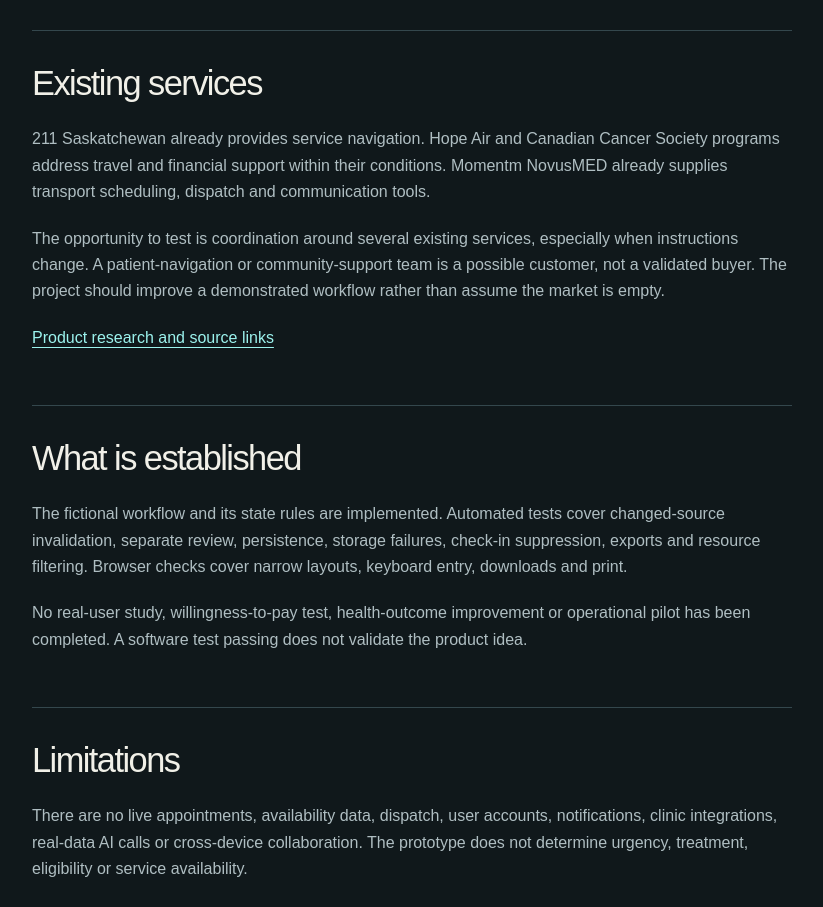
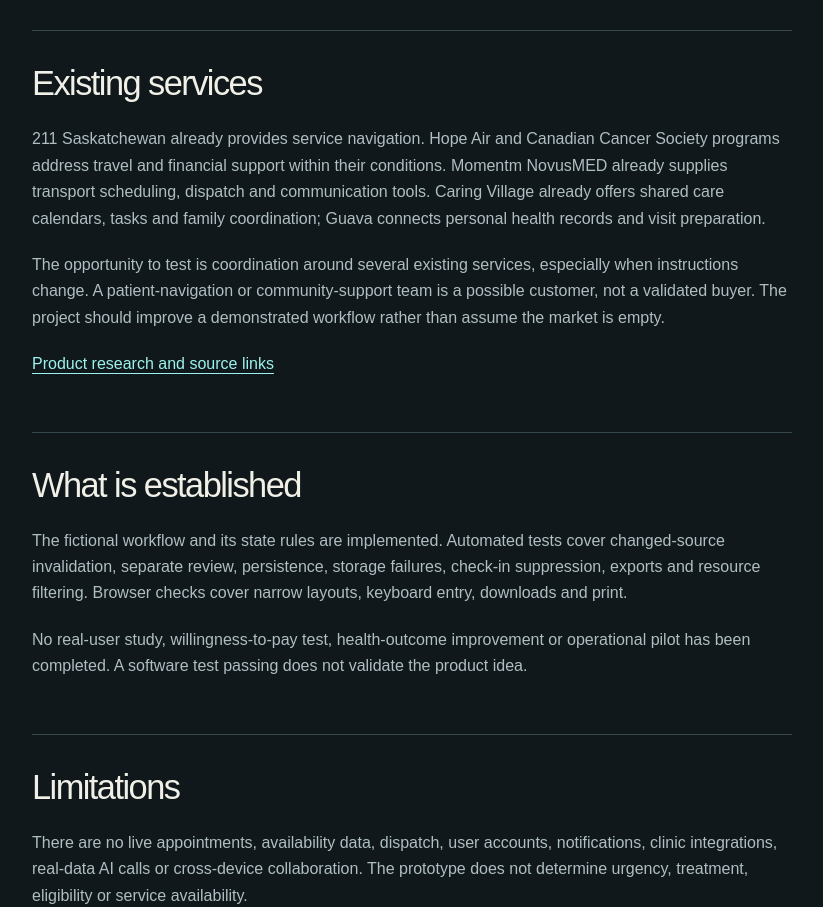
Before and after one commit to Kushrishi/kushrishi.com, a Next.js app: page /projects/prairiereach in a window 1280 px wide. Shown: the part 2660-3567 px from the top of the page, without its empty margins (318-1141 px from the left). Built offline with nearby package versions, Linux system fonts and the light colour scheme.

Commit message:
Wrap narrow-column text and verify opened evidence tables

```diff
--- a/app/globals.css
+++ b/app/globals.css
@@ -1226,3 +1226,15 @@
     margin-top: 8px;
   }
 }
+
+p,
+h1,
+h2,
+h3,
+h4,
+li,
+th,
+td,
+a {
+  overflow-wrap: anywhere;
+}
--- a/app/projects/prairiereach/page.tsx
+++ b/app/projects/prairiereach/page.tsx
@@ -124,7 +124,9 @@
                 and Canadian Cancer Society programs address travel and
                 financial support within their conditions. Momentm NovusMED
                 already supplies transport scheduling, dispatch and
-                communication tools.
+                communication tools. Caring Village already offers shared care
+                calendars, tasks and family coordination; Guava connects
+                personal health records and visit preparation.
               </p>
               <p>
                 The opportunity to test is coordination around several existing
```
Also changed, not shown: 1 other file (tests, documents, lock files or other folders).
